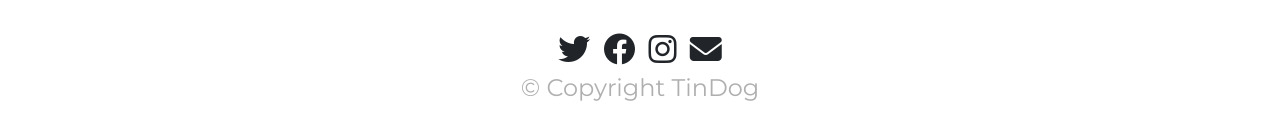
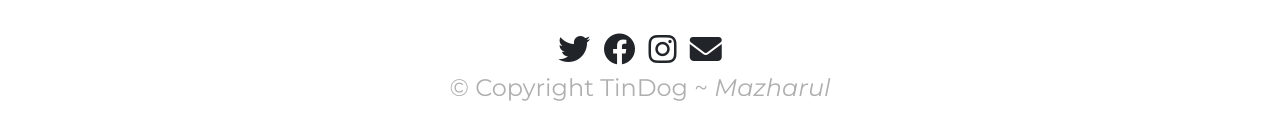
Before and after one commit to cloud-007/TinDog-Practice, a plain HTML site: page index.html in a window 1280 px wide. Shown: the part 3094-3233 px from the top of the page. Drawn offline with nearby package versions, Linux system fonts and the light colour scheme.

Commit message:
added linkedin

```diff
--- a/css/styles.css
+++ b/css/styles.css
@@ -186,3 +186,9 @@ p {
 .copyright {
     font-size: 1.5rem;
 }
+
+.ref {
+    color: #afafaf;
+    font-style: italic;
+    text-decoration: none;
+}
--- a/index.html
+++ b/index.html
@@ -273,7 +273,12 @@
       <i class="fa-brands fa-facebook fa-2x footer-icon"></i>
       <i class="fa-brands fa-instagram fa-2x footer-icon"></i>
       <i class="fa-solid fa-envelope fa-2x footer-icon"></i>
-      <p class="copyright">© Copyright TinDog</p>
+      <p class="copyright">
+        © Copyright TinDog ~
+        <a class="ref" href="https://www.linkedin.com/in/-mazharulislam-/"
+          >Mazharul</a
+        >
+      </p>
     </footer>
   </body>
 </html>
```
